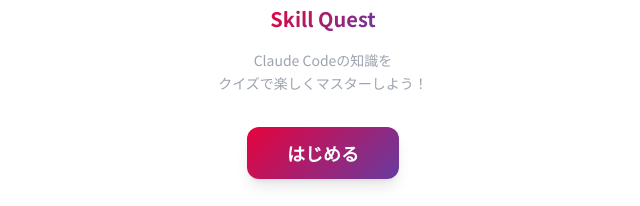
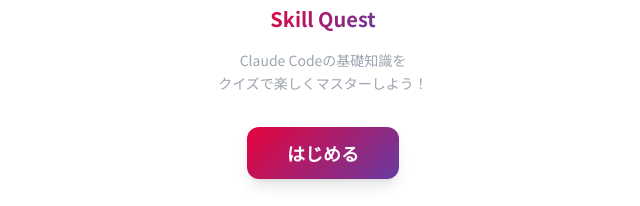
Before and after one commit to kiida-cloud/claude-code-skill-quest, a plain HTML site: page index.html in a window 1280 px wide. Shown: the part 368-574 px from the top of the page, 317-957 px from the left. Drawn offline with nearby package versions, Linux system fonts and the light colour scheme.

Commit message:
Update index.html

```diff
--- a/index.html
+++ b/index.html
@@ -67,7 +67,7 @@
             <h1 class="text-3xl font-black mb-2">Claude Code</h1>
             <h2 class="text-xl font-bold gradient-text mb-4">Skill Quest</h2>
             <p class="text-gray-400 text-sm mb-8 leading-relaxed">
-                Claude Codeの知識を<br>クイズで楽しくマスターしよう！
+                Claude Codeの基礎知識を<br>クイズで楽しくマスターしよう！
             </p>
             <div id="title-stats" class="hidden mb-6 bg-gray-50 border border-gray-200 rounded-xl p-4 w-full max-w-xs">
                 <div class="flex justify-between text-sm mb-2">
```
